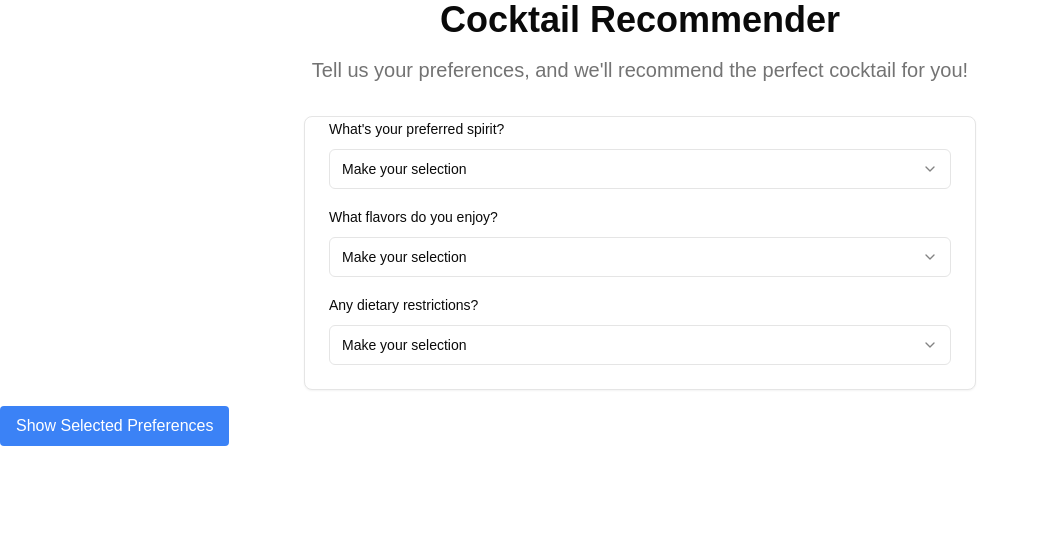
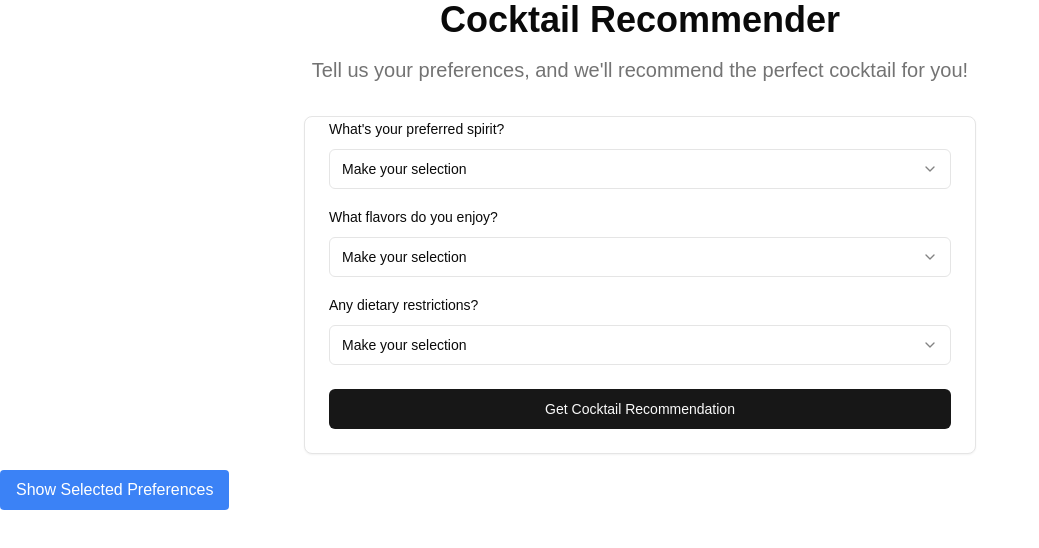
Before and after one commit to kingkwongsta/drink-refactor, a Next.js app in the folder client/: page / in a window 1280 px wide. Shown: the top 548 px of the page, without its empty margins (0-1039 px from the left). Built offline with nearby package versions, Linux system fonts and the light colour scheme.

Commit message:
Add CardFooter with Get Cocktail Recommendation button

```diff
--- a/client/app/page.tsx
+++ b/client/app/page.tsx
@@ -2,7 +2,9 @@
 
 import { useState } from "react"
 import { PreferenceDropdown } from "@/components/dropdown"
-import { Card, CardContent } from "@/components/ui/card"
+import { Card, CardContent, CardFooter } from "@/components/ui/card"
+import { Button } from "@/components/ui/button"
+
 const spirits = [
   { value: "vodka", label: "Vodka" },
   { value: "gin", label: "Gin" },
@@ -58,6 +60,11 @@
             />
           </div>
         </CardContent>
+        <CardFooter>
+          <Button type="submit" className="w-full">
+            Get Cocktail Recommendation
+          </Button>
+        </CardFooter>
       </Card>
       <button
         className="mt-4 px-4 py-2 bg-blue-500 text-white rounded"
```
